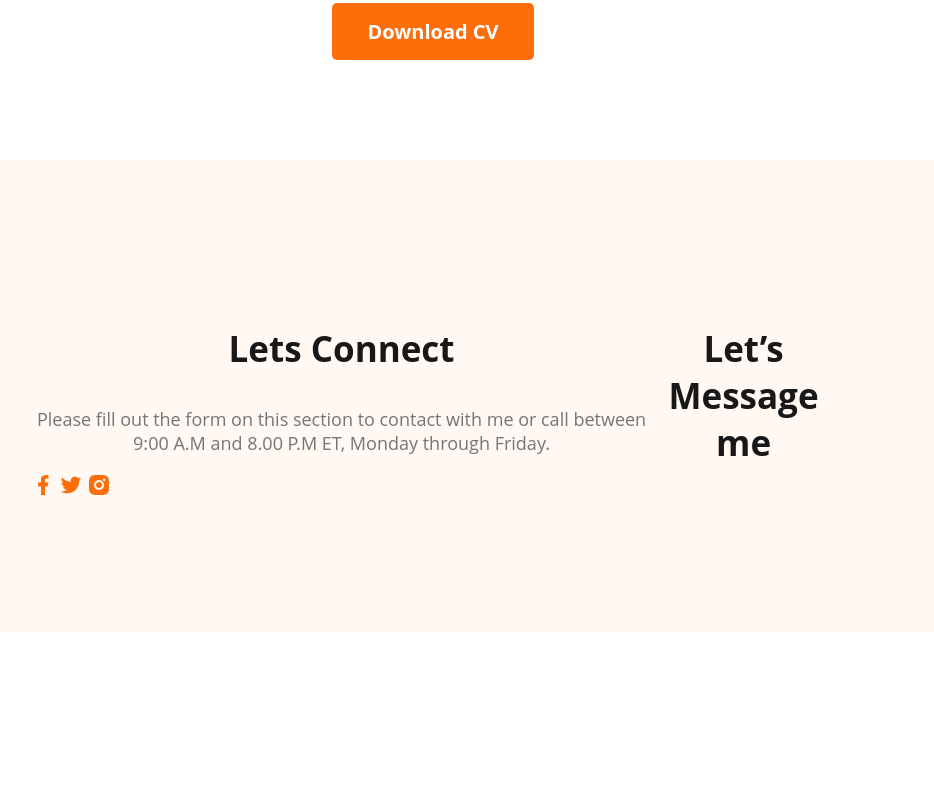
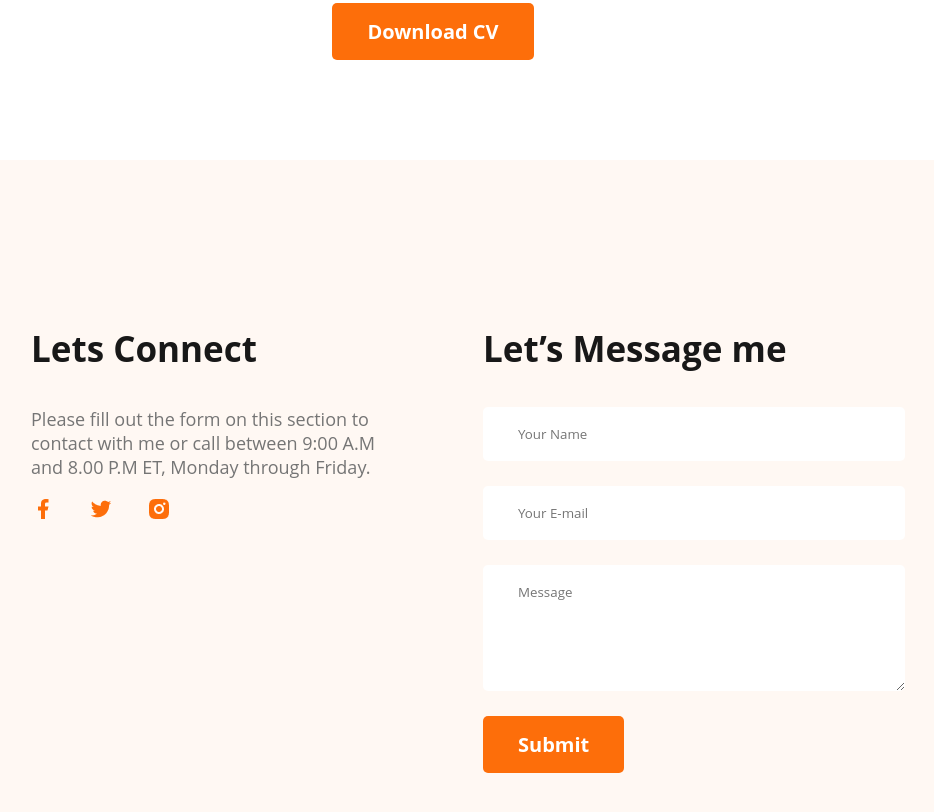
Before and after one commit to yousuf52cse/web-developer-portfolio, a plain HTML site: page index.html in a window 1280 px wide. Shown: the part 2926-3738 px from the top of the page, without its empty margins (207-1141 px from the left). Before the commit the page ends 3566 px from the top, so only its background shows below. Drawn offline with Linux system fonts and the light colour scheme.

Commit message:
complete footer section

```diff
--- a/index.html
+++ b/index.html
@@ -165,7 +165,7 @@
         <div class="footer-column">
             <h3 class="section-title">Lets Connect</h3>
             <p class="section-description">Please fill out the form on this section to contact with me or call between 9:00 A.M and 8.00 P.M ET, Monday through Friday.</p>
-            <div class="soial-links">
+            <div class="social-links">
                 <a href=""><img src="images/icons/facebook.png" alt=""></a>
                 <a href=""><img src="images/icons/twitter.png" alt=""></a>
                 <a href=""><img src="images/icons/insta.png" alt=""></a>
@@ -174,6 +174,12 @@
 
         <div class="footer-column">
             <h3 class="section-title">Let’s Message me</h3>
+            <form action="" class="contact">
+                <input type="text" placeholder="Your Name">
+                <input type="email" name="" placeholder="Your E-mail" id="">
+                <textarea name="" id="" cols="30" rows="5" placeholder="Message"></textarea>
+                <input type="submit" value="Submit" class="btn-primary">
+            </form>
         </div>
     </footer>
 </body>
--- a/styles/portfolio.css
+++ b/styles/portfolio.css
@@ -167,7 +167,8 @@ main section {
     font-weight: 700;
     margin-bottom: 10px;
 }
-.resume-item-institute{
+
+.resume-item-institute {
     margin-bottom: 10px;
     margin-top: 0px;
 }
@@ -177,17 +178,45 @@ main section {
     color: #757575;
 }
 
-.resume-container hr{
+.resume-container hr {
     margin: 30px;
 }
-.download-cv{
+
+.download-cv {
     text-align: center;
     margin-top: 50px;
 }
+
 /* footer style */
-footer{
+footer {
     display: flex;
     padding: 130px 230px;
     margin-top: 100px;
     background-color: #FFF8F3;
+    gap: 100px;
 }
+
+.footer-column {
+    width: 50%;
+
+}
+footer .section-title, footer .section-description{
+    text-align: left;
+}
+.social-links a{
+    margin-right: 30px;
+    height: 25px;
+    width: 25px;
+}
+
+.contact input[type="text"], .contact input[type="email"],
+textarea {
+    display: block;
+    margin-bottom: 25px;
+    padding: 18px 35px;
+    color: #757575;
+    border-radius: 5px;
+    border: 0px;
+    background: #FFF;
+    width: 100%;
+}
```
